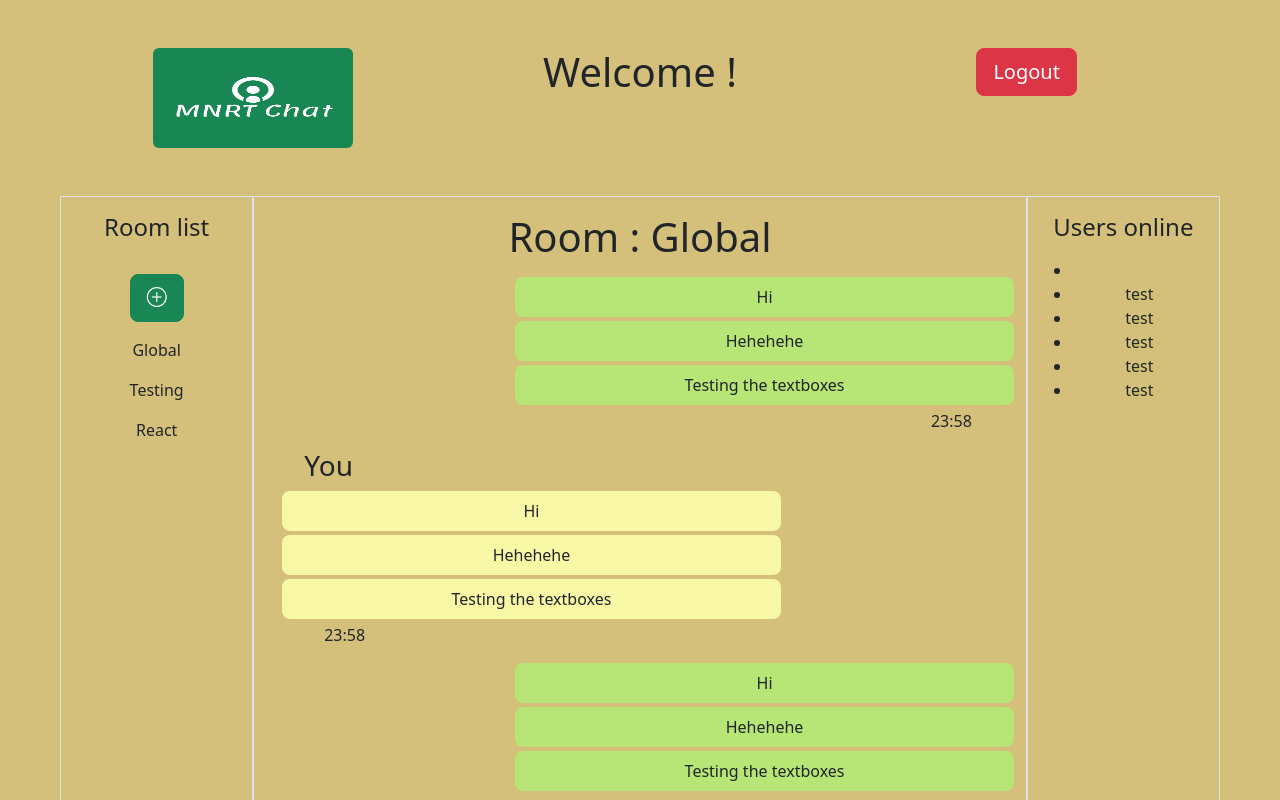
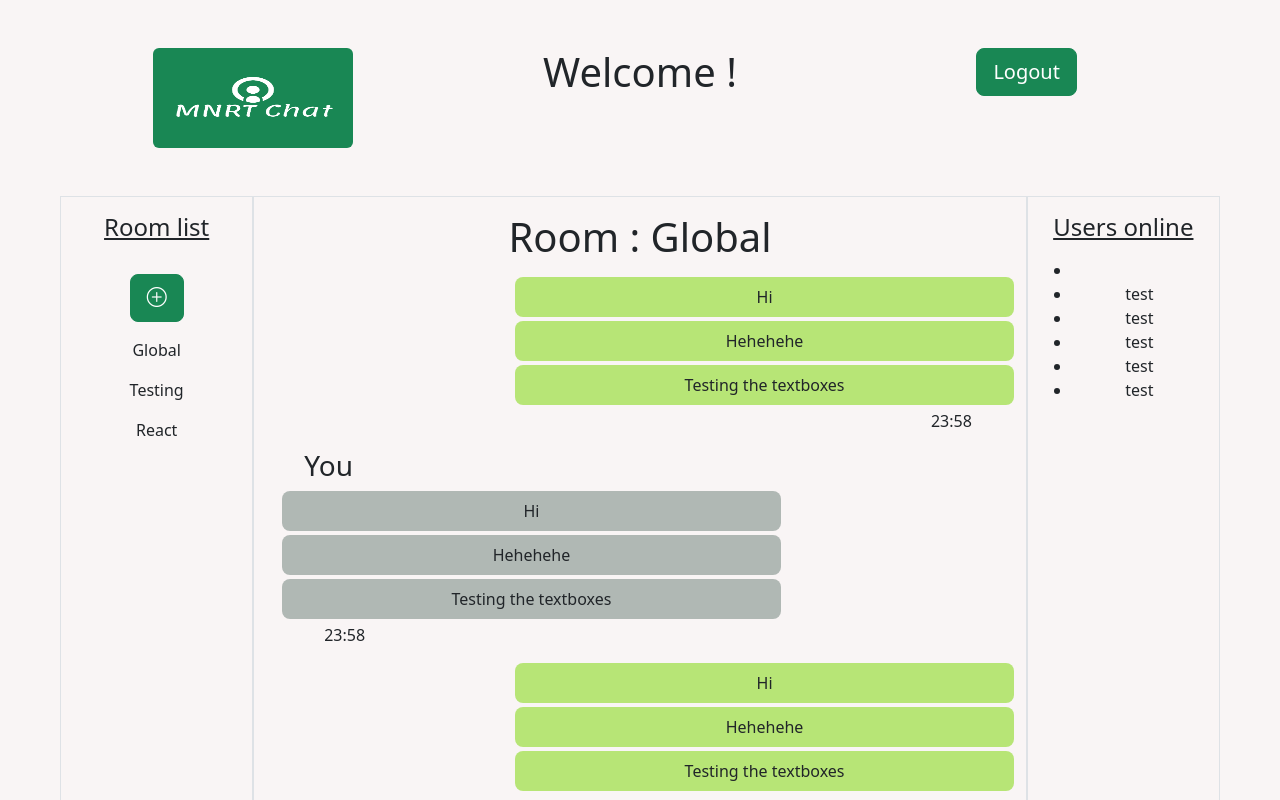
Before and after one commit to Dirgex/MNRTchat, a React (Create React App) app in the folder client/: page /chat in a window 1280 px wide. Shown: the top 800 px of the page. Built offline with nearby package versions, Linux system fonts and the light colour scheme.

Commit message:
More changes to colors

```diff
--- a/client/src/App.css
+++ b/client/src/App.css
@@ -1,5 +1,5 @@
 html{
-  background-color: #d4c07a;
+  background-color: #f9f5f5;
 }
 
 .App {
@@ -8,18 +8,18 @@ html{
 
 
 .home{
-  background-color: #d4c07a;
+  background-color: #f9f5f5;
   min-height: 100vh;
   display: flex;
   flex-direction: column;
   align-items: center;
   justify-content: center;
   font-size: calc(10px + 2vmin);
-  color: white;
+
 }
 
 .chatwindow{
-  background-color: #d4c07a;
+  background-color: #f9f5f5;
 }
 
 .ownBgText{
@@ -27,5 +27,5 @@ html{
 }
 
 .otherBgText{
-  background-color: #f8f7a5;
+  background-color: #b0b8b4;
 }
--- a/client/src/pages/chat.js
+++ b/client/src/pages/chat.js
@@ -15,12 +15,12 @@ function Chat() {
             <h1>Welcome {user}!</h1>
           </div>
           <div className="col">
-            <button className="btn btn-danger btn-lg">Logout</button>
+            <button className="btn btn-success btn-lg">Logout</button>
           </div>
         </div>
         <div className="row m-5">
           <div className="col-2 border">
-            <h4 className="my-3">Room list</h4>
+            <h4 className="my-3 underline"><u>Room list</u></h4>
            <button className="btn btn-lg btn-success my-3"> <i class="bi bi-plus-circle"></i></button>
             <p>Global</p>
             <p>Testing</p>
@@ -85,7 +85,7 @@ function Chat() {
           </div>
 
           <div className="col-2 border">
-            <h4 className="my-3">Users online</h4>
+            <h4 className="my-3"><u>Users online</u></h4>
             <ul>
               <li>{user}</li>
               <li>test</li>
```
